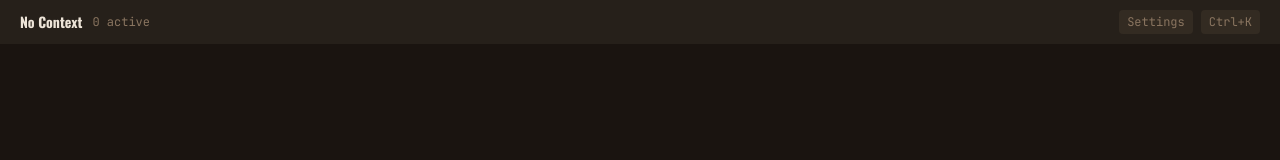
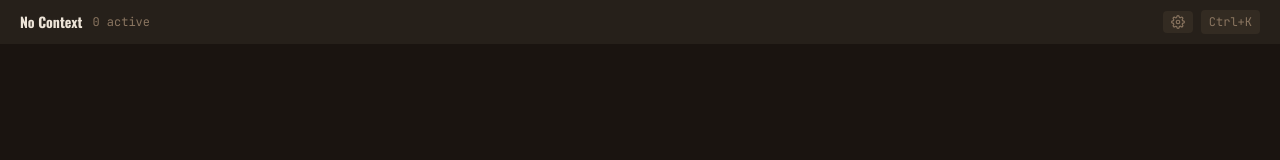
Before and after one commit to lemotw/vedrr, a React (Vite) app: page / in a window 1280 px wide. Shown: the top 160 px of the page. Built offline with nearby package versions, Linux system fonts and the light colour scheme.

Commit message:
fix: fixed Settings modal height + gear icon in StatusBar

```diff
--- a/src/components/SettingsPanel.tsx
+++ b/src/components/SettingsPanel.tsx
@@ -126,7 +126,7 @@
         role="dialog"
         aria-modal="true"
         aria-label="Settings"
-        className="flex max-h-[80vh] w-[600px] flex-col rounded-xl border border-border bg-bg-elevated shadow-2xl outline-none"
+        className="flex h-[520px] w-[600px] flex-col rounded-xl border border-border bg-bg-elevated shadow-2xl outline-none"
         onClick={(e) => e.stopPropagation()}
         onKeyDown={handleKeyDown}
       >
--- a/src/components/StatusBar.tsx
+++ b/src/components/StatusBar.tsx
@@ -33,7 +33,10 @@
           className={`px-2 py-1 text-xs rounded transition-colors ${locked ? "text-text-secondary/40 bg-bg-elevated/50 cursor-not-allowed" : "text-text-secondary bg-bg-elevated cursor-pointer hover:text-text-primary"}`}
           title="Settings"
         >
-          Settings
+          <svg width="14" height="14" viewBox="0 0 24 24" fill="none" stroke="currentColor" strokeWidth="2" strokeLinecap="round" strokeLinejoin="round">
+            <circle cx="12" cy="12" r="3" />
+            <path d="M19.4 15a1.65 1.65 0 0 0 .33 1.82l.06.06a2 2 0 0 1-2.83 2.83l-.06-.06a1.65 1.65 0 0 0-1.82-.33 1.65 1.65 0 0 0-1 1.51V21a2 2 0 0 1-4 0v-.09A1.65 1.65 0 0 0 9 19.4a1.65 1.65 0 0 0-1.82.33l-.06.06a2 2 0 0 1-2.83-2.83l.06-.06A1.65 1.65 0 0 0 4.68 15a1.65 1.65 0 0 0-1.51-1H3a2 2 0 0 1 0-4h.09A1.65 1.65 0 0 0 4.6 9a1.65 1.65 0 0 0-.33-1.82l-.06-.06a2 2 0 0 1 2.83-2.83l.06.06A1.65 1.65 0 0 0 9 4.68a1.65 1.65 0 0 0 1-1.51V3a2 2 0 0 1 4 0v.09a1.65 1.65 0 0 0 1 1.51 1.65 1.65 0 0 0 1.82-.33l.06-.06a2 2 0 0 1 2.83 2.83l-.06.06A1.65 1.65 0 0 0 19.4 9a1.65 1.65 0 0 0 1.51 1H21a2 2 0 0 1 0 4h-.09a1.65 1.65 0 0 0-1.51 1z" />
+          </svg>
         </button>
         <button
           onClick={() => {
```
